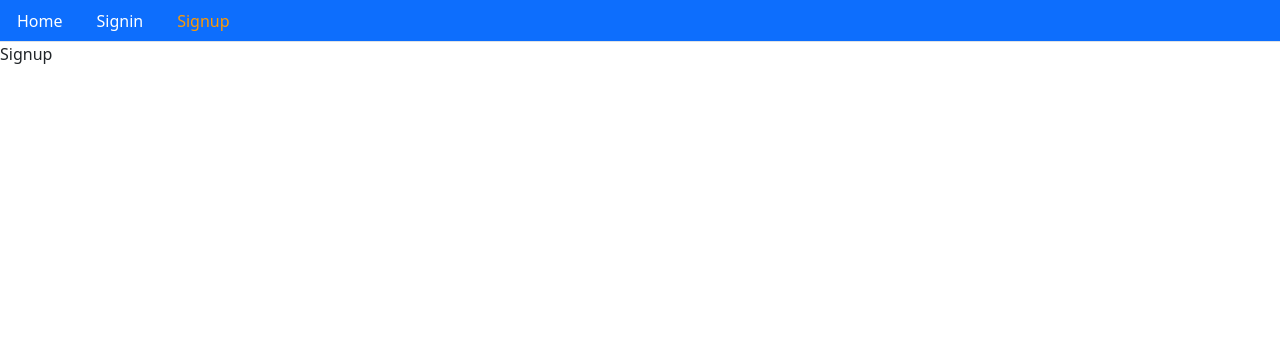
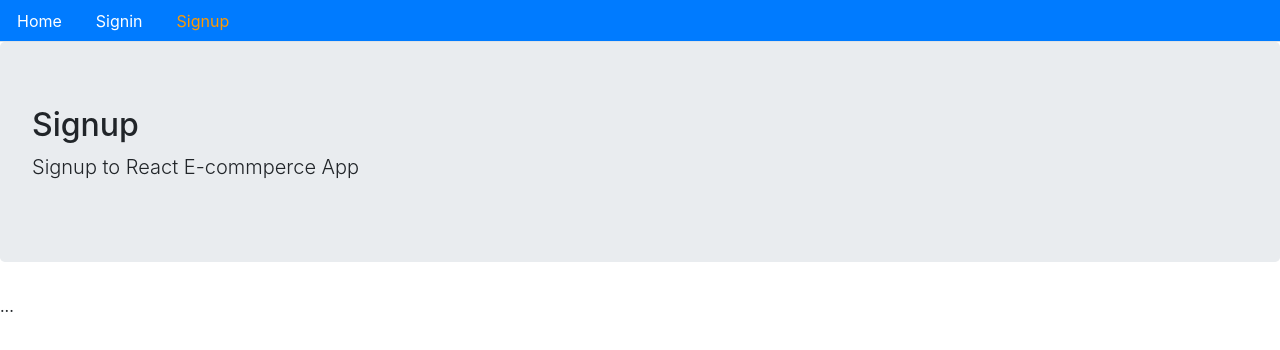
Before and after one commit to petarZinaic/webshop-front, a React (Create React App) app: page /signup in a window 1280 px wide. Shown: the top 350 px of the page. Built offline with nearby package versions, Linux system fonts and the light colour scheme.

Commit message:
Style home, signin and signup

```diff
--- a/public/index.html
+++ b/public/index.html
@@ -8,7 +8,7 @@
     <meta name="description" content="Web site created using create-react-app"/>
     <link rel="apple-touch-icon" href="%PUBLIC_URL%/logo192.png" />
     <link rel="manifest" href="%PUBLIC_URL%/manifest.json" />
-    <link href="https://cdn.jsdelivr.net/npm/bootstrap@5.1.1/dist/css/bootstrap.min.css" rel="stylesheet" integrity="sha384-F3w7mX95PdgyTmZZMECAngseQB83DfGTowi0iMjiWaeVhAn4FJkqJByhZMI3AhiU" crossorigin="anonymous" />
+    <link rel="stylesheet" href="https://stackpath.bootstrapcdn.com/bootstrap/4.3.1/css/bootstrap.min.css" integrity="sha384-ggOyR0iXCbMQv3Xipma34MD+dH/1fQ784/j6cY/iJTQUOhcWr7x9JvoRxT2MZw1T" crossorigin="anonymous">
 
     <title>React App</title>
   </head>
--- a/src/Routes.js
+++ b/src/Routes.js
@@ -2,12 +2,10 @@ import { BrowserRouter, Switch, Route } from "react-router-dom";
 import Signup from "./user/Signup";
 import Signin from "./user/Signin";
 import Home from "./core/Home";
-import Menu from "./core/Menu";
 
 const Routes = () => {
     return (
         <BrowserRouter>
-            <Menu />
             <Switch>
                 <Route path="/" exact component={Home} />
                 <Route path="/signin" exact component={Signin} />
--- a/src/core/Home.js
+++ b/src/core/Home.js
@@ -1,9 +1,10 @@
+import Layout from "./Layout";
 
 const Home = () => {
     return (
-        <div>
-            Home
-        </div>
+       <Layout title="Home Page" description="Node React E-commperce App">
+           ...
+        </Layout>
     )
 }
 
--- /dev/null
+++ b/src/core/Layout.js
@@ -0,0 +1,23 @@
+import Menu from "./Menu";
+
+const Layout = ({
+    title = "Title",
+    description="description",
+    className,
+    children
+}) => {
+    return (
+        <div>
+            <Menu />
+            <div className="jumbotron">
+                <h2>{title}</h2>
+                <p className="lead">{description}</p>
+            </div>
+            <div className={className}>
+                {children}
+            </div>
+        </div>
+    )
+}
+
+export default Layout;
--- a/src/user/Signin.js
+++ b/src/user/Signin.js
@@ -1,7 +1,10 @@
+import Layout from "../core/Layout";
 
 const Signin = () => {
     return(
-        <div>Signin</div>
+        <Layout title="Signin" description="Signin to React E-commperce App">
+            ...
+        </Layout>
     )
 }
 
--- a/src/user/Signup.js
+++ b/src/user/Signup.js
@@ -1,9 +1,10 @@
+import Layout from "../core/Layout";
 
 const Signup = () => {
-    return (
-        <div>
-            Signup
-        </div>
+    return(
+        <Layout title="Signup" description="Signup to React E-commperce App">
+            ...
+        </Layout>
     )
 }
 
```
